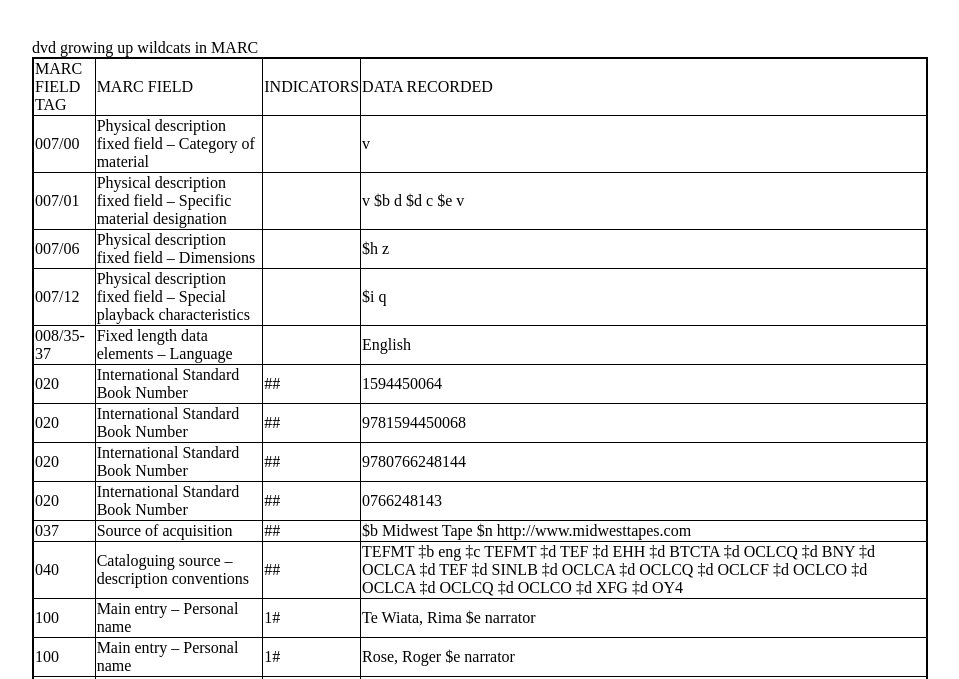
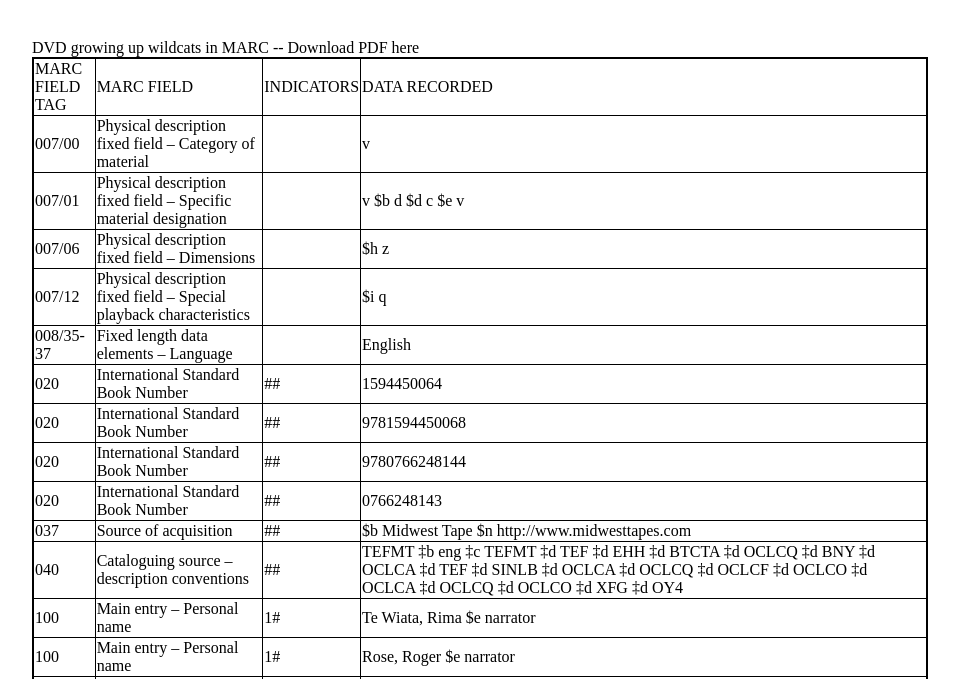
Before and after one commit to cat-alog/cat-alog.github.io, a Jekyll site: the page built from _posts/2018-03-11-dvd-MARC.md, in a window 1280 px wide and 900 px high, scrolled down 323 px, cut to the strip 221-900 px from the top of the window. Shown: the whole strip, without its empty margins (160-1119 px from the left). Built offline with Jekyll 4.4.1, drawn with Linux system fonts in a browser that asks for light colours.

Commit message:
Update 2018-03-11-dvd-MARC.md

```diff
--- a/_posts/2018-03-11-dvd-MARC.md
+++ b/_posts/2018-03-11-dvd-MARC.md
@@ -4,8 +4,9 @@ title: "DVD in MARC <br> <img src='https://i.imgur.com/Gmpxozu.jpg' height='375'
 date: 2018-03-11
 ---
 
-<div class="show"> dvd growing up wildcats in MARC
+<div class="show"> DVD growing up wildcats in MARC -- Download PDF here
 </div>
+
 
 
 | MARC FIELD TAG | MARC FIELD  | INDICATORS  | DATA RECORDED  |
```
